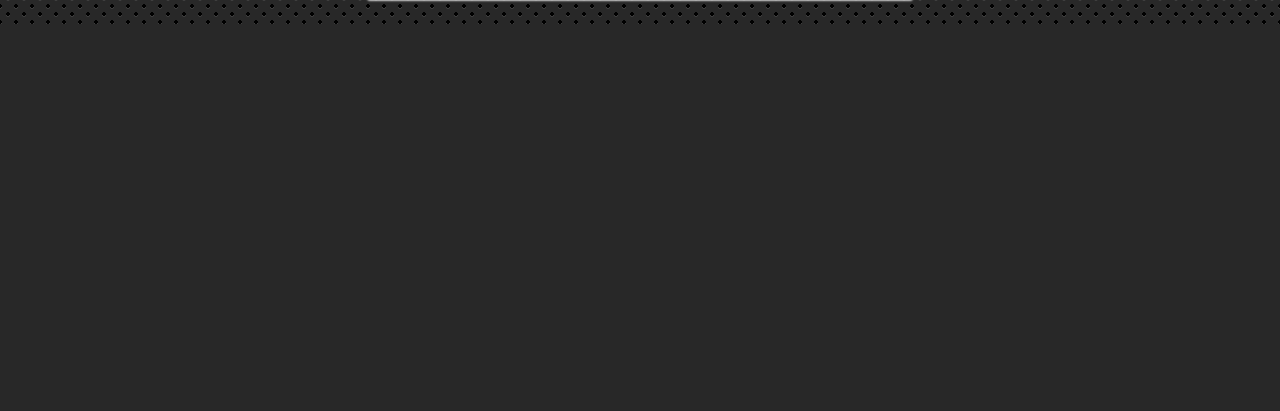
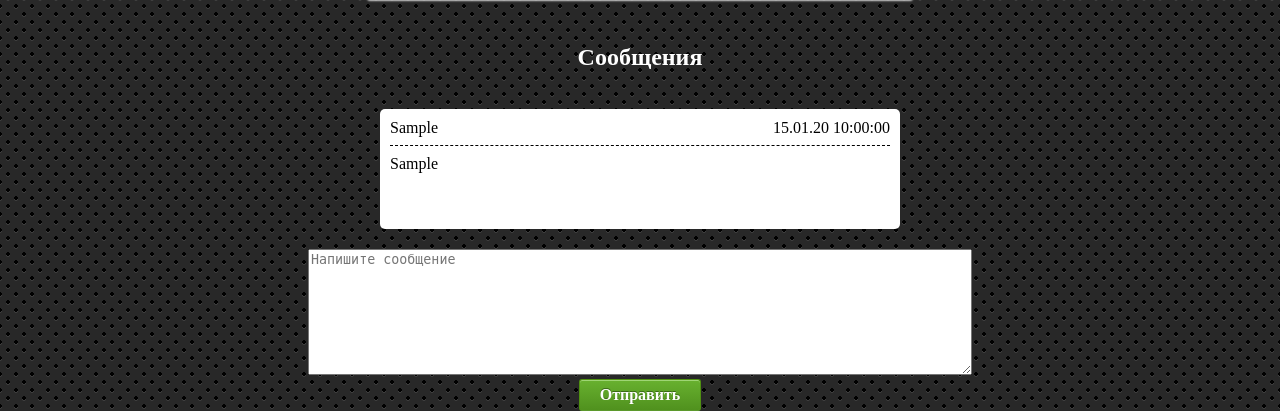
Before and after one commit to jekerr96/lk, a PHP site: page /managers/show_trip.php?id=1 in a window 1280 px wide. Shown: the part 986-1397 px from the top of the page. Before the commit the page ends 1010 px from the top, so only its background shows below. Run offline with PHP 8.4, Linux system fonts and the light colour scheme; tables that the repository leaves empty or names only in its code hold one stand-in row (values such as "Sample post").

Commit message:
добавлен чат в деловой поездке

```diff
--- a/managers/js/script.js
+++ b/managers/js/script.js
@@ -313,5 +313,17 @@ check_menu();
   				}
   			});
 	 });
-
+	 $(".add_msg_submit").click(function(){
+		 $.ajax({
+			type: "POST",
+			url: "include/add_msg.php",
+			data: "msg=" + $(".msg_area").val() + "&author=" + $(".author_id").val() + "&trip=" + $(".ids_id").val(),
+			dataType: "html",
+			cache: false,
+			success: function(data) {
+				$(".block_trips_msg").append(data);
+				$(".msg_area").val("");
+			}
+		});
+	 });
 });
--- a/managers/show_trip.php
+++ b/managers/show_trip.php
@@ -435,6 +435,40 @@ for($i = 0; $i < 20; $i++)
 
 			}
 		?>
+		<h2 class="head_type_service">Сообщения</h2>
+		<div class="block_trips_msg">
+		<?
+			$query = "SELECT id_author, its_manager, id_trip, msg, date_msg FROM msg_trips WHERE id_trip = $id";
+			$result = mysqli_query($link, $query);
+			while($row = mysqli_fetch_assoc($result)){
+				$author = $row['id_author'];
+				if($row["its_manager"] == 0){
+					$query_fio = "SELECT fio FROM users WHERE id = $author";
+				}
+				else{
+					$query_fio = "SELECT fio FROM managers WHERE id = $author";
+				}
+				$result_fio = mysqli_query($link, $query_fio);
+				$row_fio = mysqli_fetch_assoc($result_fio);
+				$date = date_create($row["date_msg"]);
+				echo '
+				<br>
+				<div class="block_msg">
+					<span class="author">'.$row_fio["fio"].'</span>
+					<span class="date_msg">'.date_format($date, "d.m.y G:i:s").'</span>
+					<span class="msg">'.$row["msg"].'</span>
+				</div>
+				';
+
+			}
+		?>
+		</div>
+		<div class="block_write_msg">
+				<textarea class="msg_area" rows="8" cols="80" placeholder="Напишите сообщение"></textarea>
+				<br>
+				<input type="hidden" class="ids_id" value="<? echo $id; ?>">
+				<div class="add_msg_submit btn_submit" type="submit">Отправить</div>
+		</div>
 		</div>
 
 		</div>
--- a/managers/style.css
+++ b/managers/style.css
@@ -917,9 +917,26 @@ input.btn_submit{
     display: inline-block;
 		margin-bottom: 20px;
 }
+
 .block_msg{
-	color: white;
-	font-size: 22px;
-	text-align: center;
-	margin-top: 20px;
+	background: white;
+  min-height: 100px;
+  width: 500px;
+  display: inline-block;
+  border-radius: 5px;
+  padding: 10px;
+	margin-bottom: 20px;
 }
+.author{
+	float: left;
+}
+.date_msg{
+	float: right;
+}
+.msg{
+	display: block;
+  margin-top: 26px;
+  text-align: left;
+  border-top: 1px dashed black;
+  padding-top: 9px;
+}
```
Also changed, not shown: include/add_msg.php (added, +21 -0 lines), include/show_trip.php (+36 -0 lines), js/script.js (+14 -0 lines), managers/include/add_msg.php (added, +21 -0 lines), style.css (+23 -0 lines).
